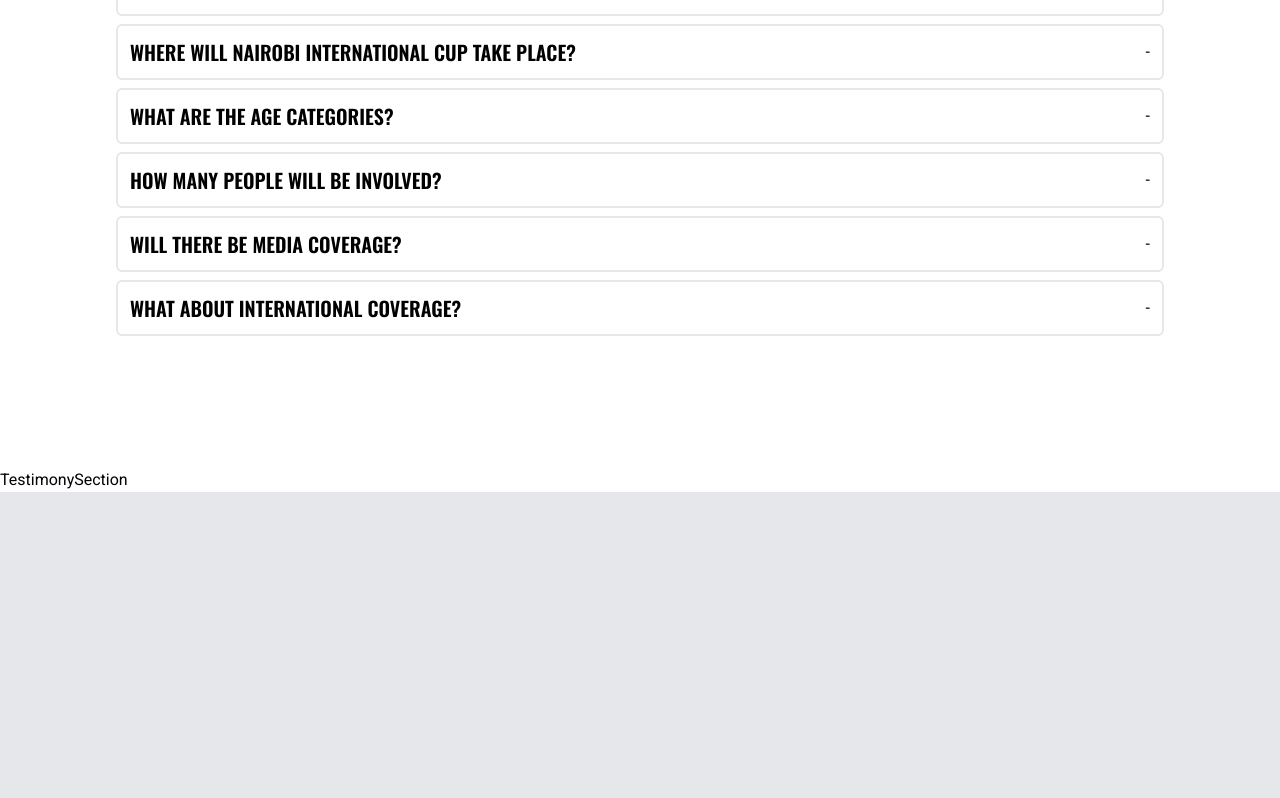
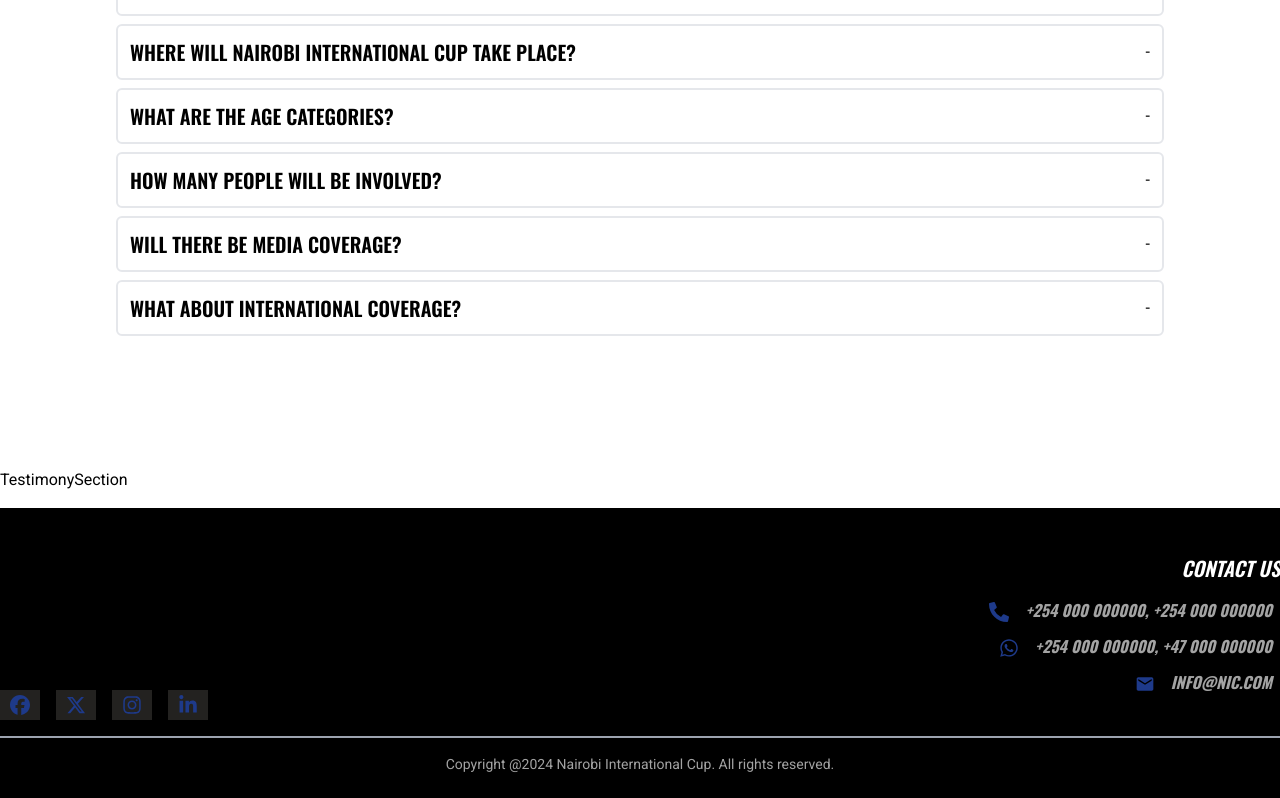
Before and after one commit to tisini-acc1/nic-cup, a Next.js app: page / in a window 1280 px wide. Shown: the part 932-1730 px from the top of the page. Before the commit the page ends 1424 px from the top, so only its background shows below. Built offline with nearby package versions, Linux system fonts and the light colour scheme; a web font is replaced by a local one.

Commit message:
Created footer section

```diff
--- a/src/app/layout.tsx
+++ b/src/app/layout.tsx
@@ -2,7 +2,7 @@
 import { Roboto, Oswald } from "next/font/google";
 
 import "./globals.css";
-// import Footer from "@/components/site/footer";
+import { Footer } from "@/components/site/footer";
 // import Header from "@/components/site/header";
 
 const roboto = Roboto({
@@ -18,8 +18,8 @@
 });
 
 export const metadata: Metadata = {
-  title: "Data Rafiki",
-  description: "Generated by create next app",
+  title: "NIC Cup",
+  description: "Nairobi International Cup",
 };
 
 export default function RootLayout({
@@ -34,7 +34,7 @@
       >
         {/* <Header /> */}
         {children}
-        {/* <Footer /> */}
+        <Footer />
       </body>
     </html>
   );
--- /dev/null
+++ b/src/components/site/footer.tsx
@@ -0,0 +1,105 @@
+import Link from "next/link";
+import Image from "next/image";
+
+import { MdEmail } from "react-icons/md";
+import { FaPhoneAlt } from "react-icons/fa";
+import { FaFacebook } from "react-icons/fa6";
+import { FaXTwitter } from "react-icons/fa6";
+import { FaWhatsapp } from "react-icons/fa6";
+import { FaInstagram } from "react-icons/fa6";
+import { FaLinkedinIn } from "react-icons/fa6";
+
+export const Footer = () => {
+  const date = new Date().getFullYear();
+
+  return (
+    <footer id="contacts" className="py-4 mt-4 bg-black text-white">
+      <div className="max-w-[1400px] flex gap-4 flex-col md:flex-row items-center justify-between mx-auto py-4 border-b-2 border-gray-400">
+        <div className="">
+          <Link className="" href={"/"}>
+            <Image
+              src="/nic.png"
+              alt="logo"
+              width={0}
+              height={0}
+              className="w-62 h-[150px]"
+            />
+          </Link>
+
+          <div className="flex items-center gap-4 flex-wrap">
+            {socials.map((soc) => {
+              const IconComponent = soc.icon;
+
+              return (
+                <a
+                  key={soc.name}
+                  href={soc.link}
+                  target="_blank"
+                  className="py-[5px] px-[10px] text-xl text-primary bg-[#232220] transition duration-300 hover:text-[#ffffff] hover:bg-[#ff581f]"
+                >
+                  <IconComponent />
+                </a>
+              );
+            })}
+          </div>
+        </div>
+
+        <address className="md:pr-8 lg:pr-0 md:px-0 md:text-right">
+          <h4 className="mb-4 text-xl font-semibold">Contact Us</h4>
+
+          {contacts.map((contact, index) => {
+            const IconComponent = contact.icon;
+
+            return (
+              <div
+                key={index}
+                className="flex md:justify-end gap-4 m-2 text-[#a3a3a3]"
+              >
+                <div className="py-1 text-xl text-primary">
+                  <IconComponent />
+                </div>
+                <h5 className="">{contact.contact}</h5>
+              </div>
+            );
+          })}
+        </address>
+      </div>
+
+      <div className="px-4 pt-4 pb-2 text-sm text-center text-[#a3a3a3]">
+        Copyright @{date} Nairobi International Cup. All rights reserved.
+      </div>
+    </footer>
+  );
+};
+
+const socials = [
+  {
+    name: "facebook",
+    icon: FaFacebook,
+    link: "",
+  },
+  {
+    name: "twitter",
+    icon: FaXTwitter,
+    link: "",
+  },
+  {
+    name: "instagram",
+    icon: FaInstagram,
+    link: "",
+  },
+  {
+    name: "linkedin",
+    icon: FaLinkedinIn,
+    link: "",
+  },
+];
+
+const contacts = [
+  { icon: FaPhoneAlt, contact: "+254 000 000000,  +254 000 000000" },
+  { icon: FaWhatsapp, contact: "+254 000 000000,  +47 000 000000" },
+  {
+    icon: MdEmail,
+    contact: "info@nic.com",
+  },
+];
```
Also changed, not shown: package.json (+5 -4 lines), public/nic.png (renamed from public/Competely removed BG.png), 1 other file (tests, documents, lock files or other folders).
